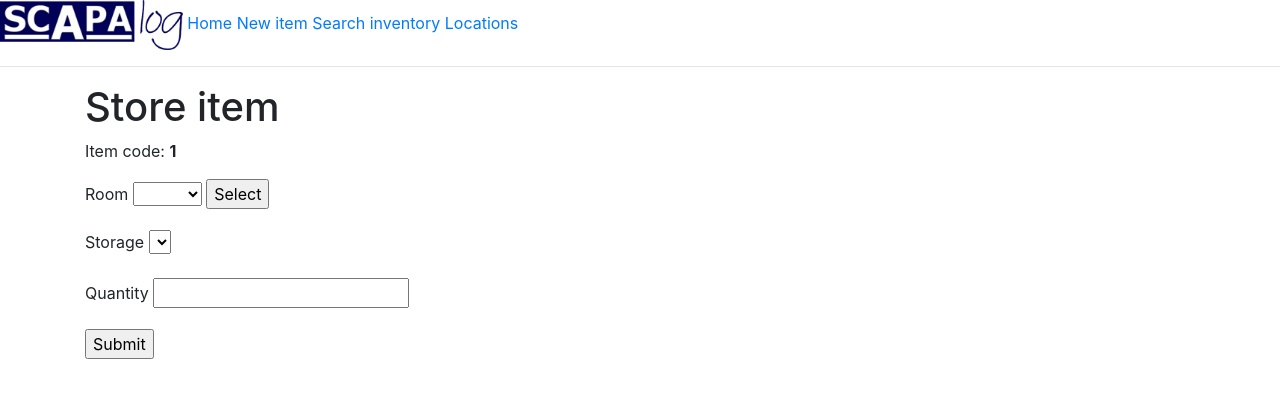
After one commit to gregov77/inventory, a Flask app: page /item/store/1 in a window 1280 px wide. The commit adds this page. Shown: the top 398 px of the page. Run offline with Flask 2, Linux system fonts and the light colour scheme; lists and menus that the app fills with data are empty; parts of the project's set-up code (start-up, migrations or seed data) failed here and were passed over; some libraries are stand-ins or nearby versions.

Commit message:
new commit

```diff
--- a/app/forms.py
+++ b/app/forms.py
@@ -54,7 +54,7 @@ class SearchInventoryForm(FlaskForm):
     '''
         Class defining the search form for the searchItem page.
     '''
-    search_choices = [('code', 'part number'),
+    search_choices = [('part_number', 'part number'),
                       ('room', 'room'),
                       ('location', 'location')]
 
@@ -74,8 +74,8 @@ class SearchedItemForm(FlaskForm):
     id_ = HiddenField('id', validators=[DataRequired()])
     code = StringField('Code', validators=[DataRequired()])
     room = StringField('Room', validators=[DataRequired()])
-    location = StringField('Room', validators=[DataRequired()])
-    stocked_date = StringField('Room', validators=[DataRequired()])
+    storage = StringField('Storage', validators=[DataRequired()])
+    stocked_date = StringField('Date', validators=[DataRequired()])
     quantity = IntegerField('Quantity',validators=[DataRequired()])
 
 
@@ -89,7 +89,7 @@ class SearchedItemListForm(FlaskForm):
     submit = SubmitField('Update')
 
 
-class Locations(FlaskForm):
+class LocationsForm(FlaskForm):
     '''
         form to add/remove rooms and locations.
     '''
@@ -97,12 +97,23 @@ class Locations(FlaskForm):
     addRoom = SubmitField('Add')
     roomList = SelectField('Room list', coerce=str)
     viewStorage = SubmitField('View locations')
-    deleteRoom = SubmitField('Delete')
+    delete_room = SubmitField('Delete')
     storage = StringField('Storage')
     addStorage = SubmitField('Add')
     storageList = SelectField('Storage list', coerce=str)
-    deleteStorage = SubmitField('Delete')
+    delete_storage = SubmitField('Delete')
 
+
+class StoreForm(FlaskForm):
+    '''
+        form to add item to inventory
+    '''
+
+    roomSelect = SelectField('Room', coerce=str, validators=[DataRequired()])
+    roomSubmit = SubmitField('Select')
+    storageSelect = SelectField('Storage', coerce=str)
+    quantity = IntegerField('Quantity')
+    submit = SubmitField('Submit')
 
 
 formDict = {'MIRRORS':MirrorForm}
--- a/app/locations.json
+++ b/app/locations.json
@@ -1 +1 @@
-{"": ["", "CAB A", "CAB B", "CAB Z", "CAB S"], "JA212": ["CAB A"], "JA111": [""], "JA211": [""]}
+{"": ["", "CAB A", "CAB B", "CAB Z", "CAB S"], "JA212": ["CAB A", "CAB B"], "JA211": [""], "JA313": ["", "CABINET B", "CABINET C"]}
--- a/app/routes.py
+++ b/app/routes.py
@@ -2,15 +2,15 @@ from flask import render_template, flash, redirect, url_for, request, send_file
 from flask import current_app
 from app import mongo
 import gridfs
-from .forms import (NewTypeForm, SearchedItemForm, SearchedItemListForm,
-    SearchInventoryForm, NewSubTypeForm, MirrorForm, Locations, formDict)
-from .models import Product, InStock
+from .forms import (NewTypeForm, SearchedItemForm, SearchedItemListForm, StoreForm,
+    SearchInventoryForm, NewSubTypeForm, MirrorForm, LocationsForm, formDict)
+from .models import InStock
 from bson import ObjectId
 import json
 from .select_lists import optics_choices
-from .func_helpers import (listOfSearchedItems, createProductDict, updateProductDict,
-                           makeRoomList, makeStorageList, saveRoom, saveStorage, deleteRoom,
-                           deleteStorage)
+from .func_helpers import (get_products_and_stocks, get_productDict, update_productDict,
+                           set_roomList, set_storageList, save_room, save_storage, delete_room,
+                           delete_storage)
 
 fs = gridfs.GridFS(mongo.db)
 
@@ -48,7 +48,7 @@ def newItemEntry(group, subgroup):
     form = formDict[subgroup]()
 
     if form.is_submitted():
-        newProduct = createProductDict(subgroup, form.data)
+        newProduct = get_productDict(subgroup, form.data)
         checkNewProduct = mongo.db.products.find_one({'_id':newProduct['_id']})
         if checkNewProduct:
             flash('Item already in the database.')
@@ -78,7 +78,7 @@ def updateItem(itemId):
     form = formDict[item['type']](data=item)
 
     if form.is_submitted() and request.method=='POST':
-        updateDict = updateProductDict(itemId, form.data)
+        updateDict = update_productDict(itemId, form.data)
         docs = request.files.getlist(form.documentation.name)
         if docs and docs[0].filename!='':
             print('there are docs')
@@ -102,9 +102,10 @@ def updateItem(itemId):
 def searchInventory():
     form = SearchInventoryForm()
     if form.validate_on_submit():
-        if form.searchField.data=='code':
-            value = (form.searchValue.data).upper().replace(' ', '')+'$'
-            query = {form.searchField.data:{'$regex':value}}
+        if form.searchField.data=='part_number':
+            value = (form.searchValue.data).upper()
+            query = f'{{ "{form.searchField.data}":{{"$regex":".*{value}.*"}} }}'
+            print(query)
         elif form.searchField.data=='room':
             value = (form.searchValue.data).upper().replace(' ', '')
             query = {form.searchField.data:value}
@@ -121,22 +122,22 @@ def searchInventory():
 @current_app.route('/inventory', methods = ['GET', 'POST'])
 def inventory():
     form = SearchedItemListForm()
-    mainQuery = json.loads(request.args.get('query').replace("'", "\""))
-    items = listOfSearchedItems(mainQuery)
+    query = json.loads(request.args.get('query').replace("'", "\""))
+    products, stocks = get_products_and_stocks(query)
 
     if request.method == 'GET':
-        for it in items:
-            item = dict(zip(('id_', 'code', 'room', 'location',
+        for stock in stocks:
+            item = dict(zip(('id_', 'code', 'room', 'storage',
                              'stocked_date', 'quantity'),
-                        (it['_id'], it['code'], it['room'],
-                         it['location'], it['stocked_date'].strftime('%Y-%m-%d'),
-                         it['quantity'])
+                            (stock['_id'],stock['code'],stock['room'],
+                             stock['storage'],stock['stocked_date'].strftime('%Y-%m-%d'),
+                             stock['quantity'])
                             )
                         )
             form.items.append_entry(item)
 
-    if form.validate_on_submit():
-        for litem, fitem in zip(items, form.items):
+    if form.is_submitted():
+        for litem, fitem in zip(stocks, form.items):
             quantity = fitem.quantity.data
             if isinstance(quantity, int) and quantity >= 0:
                 query = { '_id': litem['_id'] }
@@ -150,10 +151,9 @@ def inventory():
             else:
                 flash(f'Quantity for item {litem["_id"]} should be an integer.')
 
-        return redirect(url_for('inventory', query=mainQuery))
+        return redirect(url_for('inventory', query=query))
 
-    return render_template('inventory.html', title='Search result',
-                           form=form)
+    return render_template('inventory.html', title='Inventory', form=form, products=products)
 
 
 @current_app.route('/item/view/<itemId>', methods = ['GET', 'POST'])
@@ -161,6 +161,27 @@ def viewItem(itemId):
     product = mongo.db.products.find_one({'_id':itemId})
     id = product.pop('_id')
     return render_template('viewItem.html', title='Item', product=product, id=id)
+
+
+@current_app.route('/item/store/<itemId>', methods=['GET', 'POST'])
+def storeItem(itemId):
+    form = StoreForm()
+    form.roomSelect.choices = set_roomList()
+    form.storageSelect.choices = [('','')]
+
+    if form.is_submitted() and form.roomSubmit.data:
+        form.storageSelect.choices = set_storageList(form.roomSelect.data)
+
+    if form.is_submitted() and form.submit.data:
+        newStock = InStock(code=itemId,
+                           quantity=int(form.quantity.data),
+                           room=form.roomSelect.data,
+                           storage=form.storageSelect.data)
+        mongo.db.instock.insert_one(vars(newStock))
+        flash(f'{newStock.quantity} {newStock.code} stocked in {newStock.room}, {newStock.storage}')
+
+
+    return render_template('storeItem.html', title='Store item', form=form, itemId=itemId)
 
 
 @current_app.route("/uploads/<string:id>")
@@ -191,18 +212,18 @@ def delete_document(itemId, docId):
 @current_app.route('/locations/', methods=['GET', 'POST'])
 def locations():
     try:
-        form = Locations(roomList=request.args.get('roomDefault'))
+        form = LocationsForm(roomList=request.args.get('roomDefault'))
     except NameError:
-        form = Locations()
-    form.roomList.choices = makeRoomList()
+        form = LocationsForm()
+    form.roomList.choices = set_roomList()
     try:
-        form.storageList.choices = makeStorageList(request.args.get('roomDefault'))
+        form.storageList.choices = set_storageList(request.args.get('roomDefault'))
     except KeyError:
         form.storageList.choices = [('','')]
 
     if form.validate_on_submit() and form.addRoom.data:
         if form.room.data !='':
-            newRoom = saveRoom(form.room.data)
+            newRoom = save_room(form.room.data)
             roomDefault = newRoom
             flash(f'Room {newRoom} added.')
         else:
@@ -213,7 +234,7 @@ def locations():
     if form.validate_on_submit() and form.addStorage.data:
         if form.storage.data !='':
             print(form.roomList.data, form.storage.data)
-            newStorage = saveStorage(form.roomList.data, form.storage.data)
+            newStorage = save_storage(form.roomList.data, form.storage.data)
             flash(f'storage {newStorage} added in room {form.roomList.data}.')
         else:
             flash('Provide a proper storage name as string.')
@@ -223,14 +244,14 @@ def locations():
     if form.validate_on_submit() and form.viewStorage.data:
         return redirect(url_for('locations', roomDefault=form.roomList.data))
 
-    if form.validate_on_submit() and form.deleteRoom.data:
-        deleteRoom(form.roomList.data)
+    if form.validate_on_submit() and form.delete_room.data:
+        delete_room(form.roomList.data)
         flash(f'Room {form.roomList.data} has been deleted')
 
         return redirect(url_for('locations'))
 
-    if form.validate_on_submit() and form.deleteStorage.data:
-        deleteStorage(form.roomList.data, form.storageList.data)
+    if form.validate_on_submit() and form.delete_storage.data:
+        delete_storage(form.roomList.data, form.storageList.data)
 
         return redirect(url_for('locations', roomDefault=form.roomList.data))
 
--- a/app/templates/base.html
+++ b/app/templates/base.html
@@ -15,7 +15,7 @@
         {% endif %}
     </head>
     <body>
-        <div>menu:
+        <div><img src="/static/scapalog.png" alt="SCAPA logo" height="50">
             <a href='{{ url_for("index") }}'>Home</a>
             <a href='{{ url_for("newItem") }}'>New item</a>
             <a href='{{ url_for("searchInventory") }}'>Search inventory</a>
--- a/app/templates/locations.html
+++ b/app/templates/locations.html
@@ -9,9 +9,9 @@
         <p>{{form.room}} {{ form.addRoom }}</p>
         <br>
         <h2>Storage</h2>
-        <p>{{ form.roomList.label }} {{ form.roomList }} {{ form.viewStorage }} {{ form.deleteRoom }}</p>
+        <p>{{ form.roomList.label }} {{ form.roomList }} {{ form.viewStorage }} {{ form.delete_room }}</p>
         <p>{{ form.storage.label}} {{form.storage}} {{ form.addStorage }}</p>
-        <p>{{ form.storageList.label }} {{ form.storageList }} {{ form.deleteStorage }}</p>
+        <p>{{ form.storageList.label }} {{ form.storageList }} {{ form.delete_storage }}</p>
     </form>
 </div>
 
--- /dev/null
+++ b/app/templates/storeItem.html
@@ -0,0 +1,15 @@
+{% extends "base.html" %}
+
+{% block content %}
+<h1>{{ title }}</h1>
+<p>Item code: <b>{{ itemId }}</b></p>
+<div>
+    <form action="" method="POST">
+        <p>{{ form.roomSelect.label }} {{ form.roomSelect }} {{ form.roomSubmit }}</p>
+        <p>{{ form.storageSelect.label }} {{ form.storageSelect }}</p>
+        <p>{{ form.quantity.label }} {{ form.quantity }}</p>
+        <p>{{ form.submit }}</p>
+
+    </form>
+</div>
+{% endblock %}
--- a/app/templates/viewItem.html
+++ b/app/templates/viewItem.html
@@ -3,7 +3,9 @@
 {% block content %}
 <h1>{{ title }}</h1>
 <div>
-    <a href='{{ url_for("updateItem", itemId=id) }}'>Edit</a> <a href=#>Store</a> <a href='{{ url_for("inventory", query={"code":id}) }}'>Check stock</a>
+    <a href='{{ url_for("updateItem", itemId=id) }}'>Edit</a>
+    <a href='{{ url_for("storeItem", itemId=id) }}'>Store</a>
+    <a href='{{ url_for("inventory", query={"_id":id}) }}'>Check stock</a>
 </div>
 <div>
     {% for k, v in product.items() %}
```
Also changed, not shown: app/func_helpers.py (+19 -15 lines), app/models.py (+5 -29 lines), app/templates/inventory.html (+9 -3 lines), tests/conftest.py (+4 -4 lines), app/static/scapalog.png (added).
